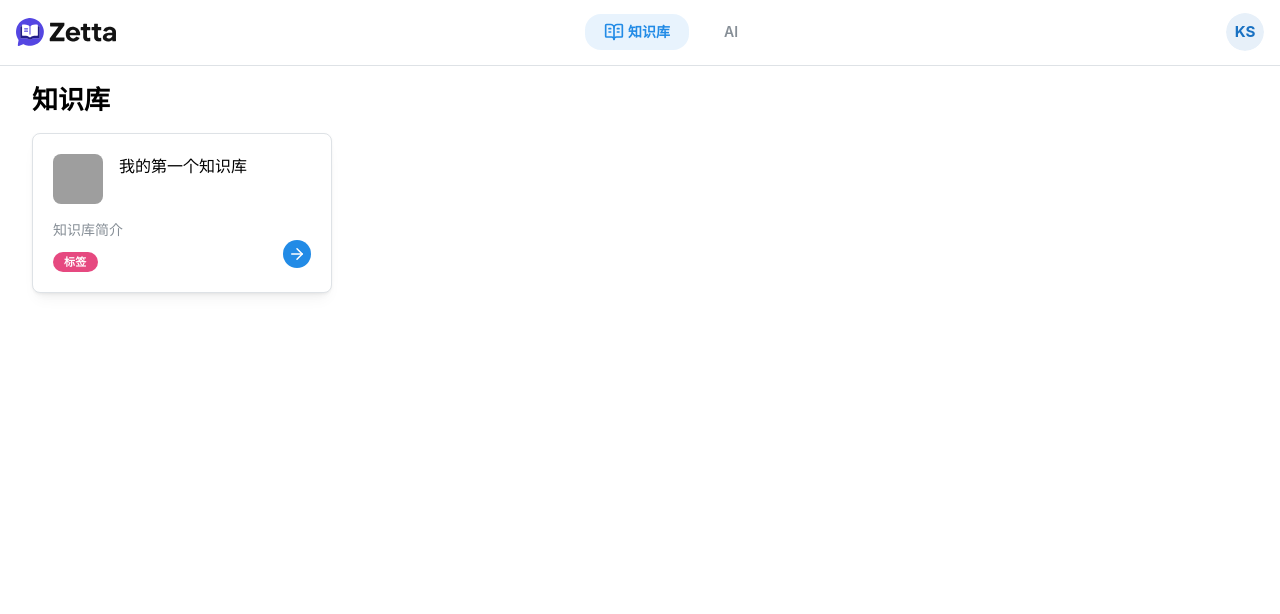
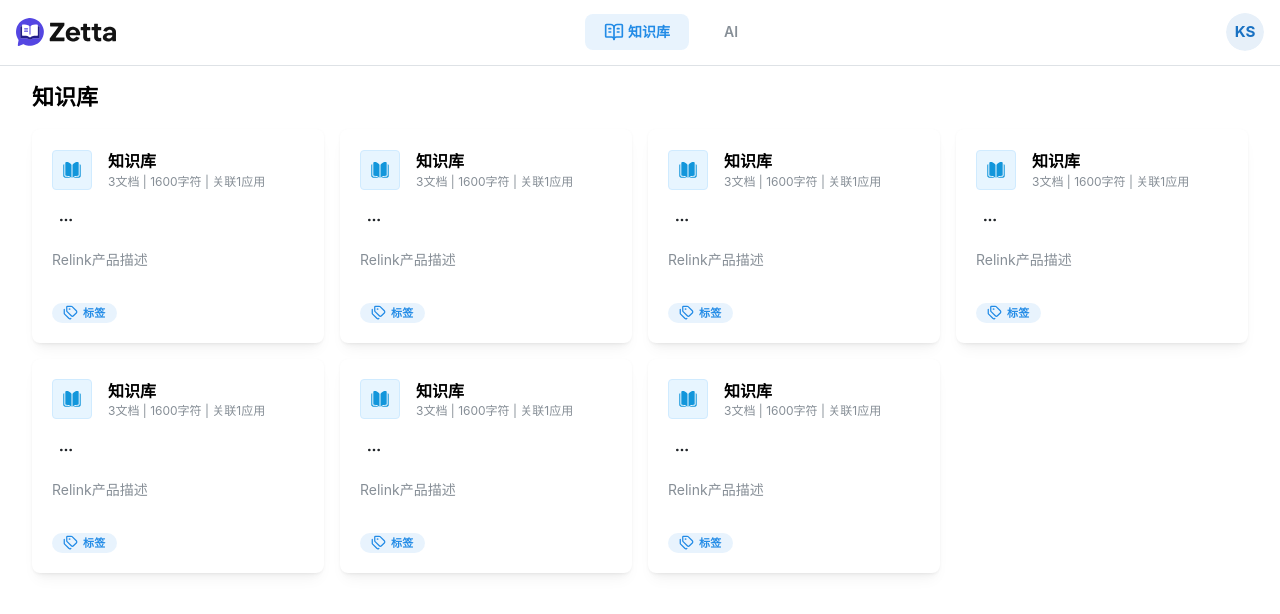
Before and after one commit to Kstonelc/zetta, a React (Vite) app: page /wiki in a window 1280 px wide. Shown: the top 614 px of the page. Built offline with nearby package versions, Linux system fonts and the light colour scheme; grey boxes are pictures that could not be loaded.

Commit message:
首页知识库卡片布局

```diff
--- a/src/App.jsx
+++ b/src/App.jsx
@@ -8,7 +8,7 @@ const theme = createTheme({
   components: {
     Button: Button.extend({
       defaultProps: {
-        radius: "lg",
+        radius: "md",
       },
     }),
   },
--- /dev/null
+++ b/src/components/common/WikiCard.jsx
@@ -0,0 +1,65 @@
+import {
+  ActionIcon,
+  Badge,
+  Card,
+  Center,
+  Flex,
+  Group,
+  Image,
+  Menu,
+  Text,
+  useMantineTheme,
+} from "@mantine/core";
+import WikiIcon from "@/assets/wiki.svg";
+import { Ellipsis, Tags } from "lucide-react";
+import React from "react";
+
+const WikiCard = () => {
+  const theme = useMantineTheme();
+  return (
+    <Card shadow="sm" padding="lg" radius={"md"}>
+      <Group mb={"md"} justify="space-between">
+        <Group>
+          <Center
+            bg={theme.colors.blue[0]}
+            w={40}
+            h={40}
+            style={{
+              borderRadius: theme.radius.sm,
+              border: `1px solid ${theme.colors.blue[1]}`,
+            }}
+          >
+            <Image src={WikiIcon} w={20} h={20} />
+          </Center>
+          <Flex direction={"column"}>
+            <Text fw={600}>知识库</Text>
+            <Text size={"xs"} c="dimmed">
+              3文档 | 1600字符 | 关联1应用
+            </Text>
+          </Flex>
+        </Group>
+        <Group>
+          <ActionIcon
+            variant="white"
+            color={theme.colors.gray[9]}
+            aria-label="Settings"
+          >
+            <Ellipsis size={16} />
+          </ActionIcon>
+        </Group>
+      </Group>
+      <Flex mb={"xl"}>
+        <Text size={"sm"} color={theme.colors.gray[6]}>
+          Relink产品描述
+        </Text>
+      </Flex>
+      <Badge leftSection={<Tags size={15} />} variant={"light"}>
+        标签
+      </Badge>
+      <Menu position="right-start" offset={6}>
+        {/* Menu items */}
+      </Menu>
+    </Card>
+  );
+};
+export { WikiCard };
--- a/src/components/Header.jsx
+++ b/src/components/header/Header.jsx
@@ -21,6 +21,8 @@ const Header = () => {
   const isActive = (route) => {
     return route === currentRoute.pathname;
   };
+
+  console.log(theme.colors);
   return (
     <Flex
       className={classes.header}
--- a/src/components/index.js
+++ b/src/components/index.js
@@ -1 +1,2 @@
-export * from "./Header";
+export * from "./header/Header";
+export * from "./common/WikiCard";
--- a/src/pages/Wiki.jsx
+++ /dev/null
@@ -1,64 +0,0 @@
-import React from "react";
-import {
-  AppShell,
-  Text,
-  Container,
-  ActionIcon,
-  Box,
-  Card,
-  Stack,
-  Button,
-  Group,
-  Badge,
-  Image,
-  Title,
-  Divider,
-  ScrollArea,
-  Flex,
-  useMantineTheme,
-} from "@mantine/core";
-import { ArrowRight } from "lucide-react";
-import classes from "./Wiki.module.scss";
-
-const Wiki = () => {
-  const theme = useMantineTheme();
-  return (
-    <Stack className={classes.container}>
-      <Title order={2}>知识库</Title>
-      <Card
-        shadow="sm"
-        padding="lg"
-        radius="md"
-        withBorder
-        style={{
-          width: 300,
-        }}
-      >
-        <Flex direction={"row"} justify={"flex-start"} mb={"md"} gap="md">
-          <Image
-            src="https://raw.githubusercontent.com/mantinedev/mantine/master/.demo/images/bg-8.png"
-            radius={"md"}
-            style={{
-              width: 50,
-              height: 50,
-            }}
-            alt="Norway"
-          />
-          <Text fw={500}>我的第一个知识库</Text>
-        </Flex>
-
-        <Text size="sm" c="dimmed">
-          知识库简介
-        </Text>
-        <Flex direction={"row"} justify={"space-between"} align={"baseline"}>
-          <Badge color="pink">标签</Badge>
-          <ActionIcon radius={"xl"} p={4}>
-            <ArrowRight />
-          </ActionIcon>
-        </Flex>
-      </Card>
-    </Stack>
-  );
-};
-
-export { Wiki };
--- a/src/pages/index.js
+++ b/src/pages/index.js
@@ -1,2 +1,2 @@
-export * from "./Wiki.jsx";
+export * from "./wiki/Wiki.jsx";
 export * from "./Agent.jsx";
--- /dev/null
+++ b/src/pages/wiki/Wiki.jsx
@@ -0,0 +1,45 @@
+import React from "react";
+import {
+  AppShell,
+  Text,
+  Container,
+  ActionIcon,
+  Box,
+  Grid,
+  Card,
+  Stack,
+  Button,
+  Group,
+  Badge,
+  Image,
+  Title,
+  Divider,
+  ScrollArea,
+  Flex,
+  Menu,
+  Center,
+  useMantineTheme,
+} from "@mantine/core";
+import { WikiCard } from "@/components";
+import WikiIcon from "@/assets/wiki.svg";
+import { ArrowRight, Tags, Ellipsis } from "lucide-react";
+import classes from "./Wiki.module.scss";
+
+const Wiki = () => {
+  const theme = useMantineTheme();
+  const cards = [1, 2, 3, 4, 5, 6, 7];
+  return (
+    <Stack className={classes.container}>
+      <Title order={3}>知识库</Title>
+      <Grid gutter="md">
+        {cards.map((card) => (
+          <Grid.Col key={card} span={{ base: 12, sm: 6, md: 3 }}>
+            <WikiCard></WikiCard>
+          </Grid.Col>
+        ))}
+      </Grid>
+    </Stack>
+  );
+};
+
+export { Wiki };
```
Also changed, not shown: src/assets/wiki.svg (added), src/components/header/Header.module.scss (renamed from src/components/Header.module.scss), src/pages/wiki/Wiki.module.scss (line endings or trailing spaces).
